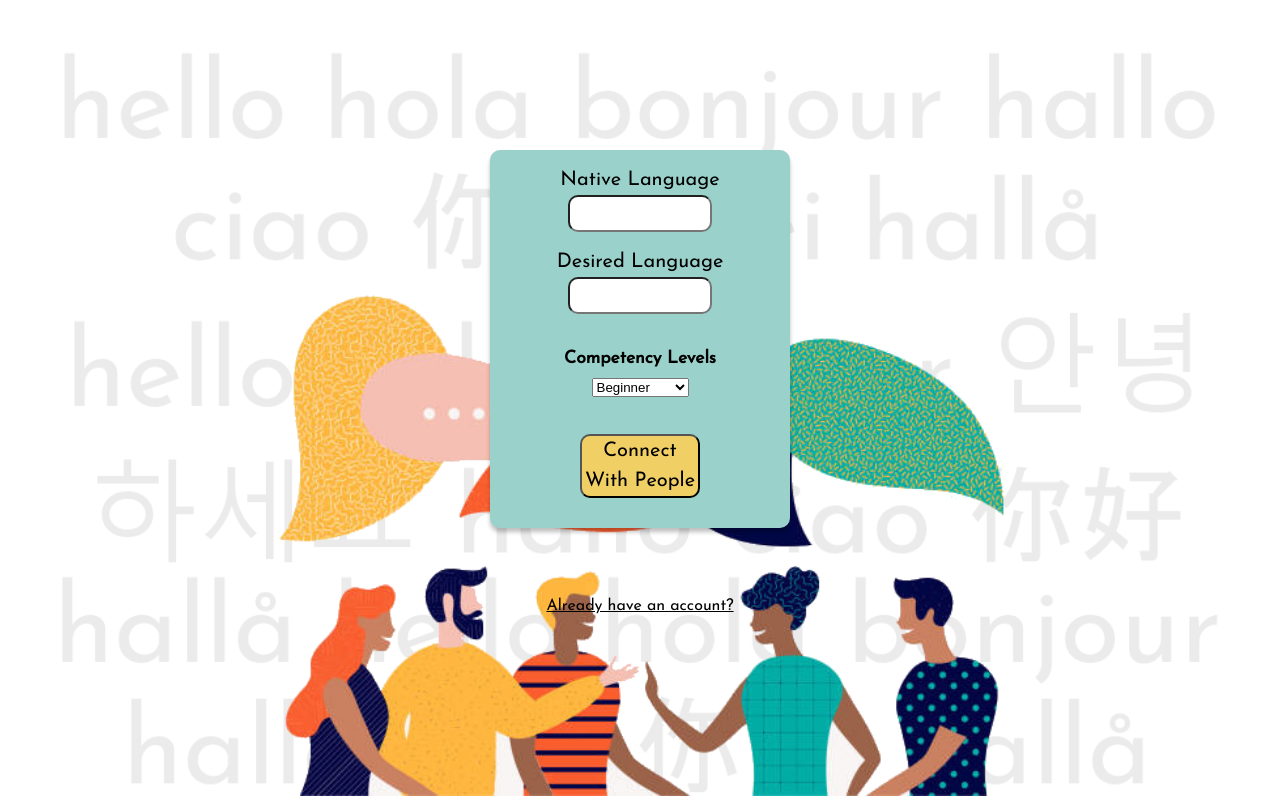
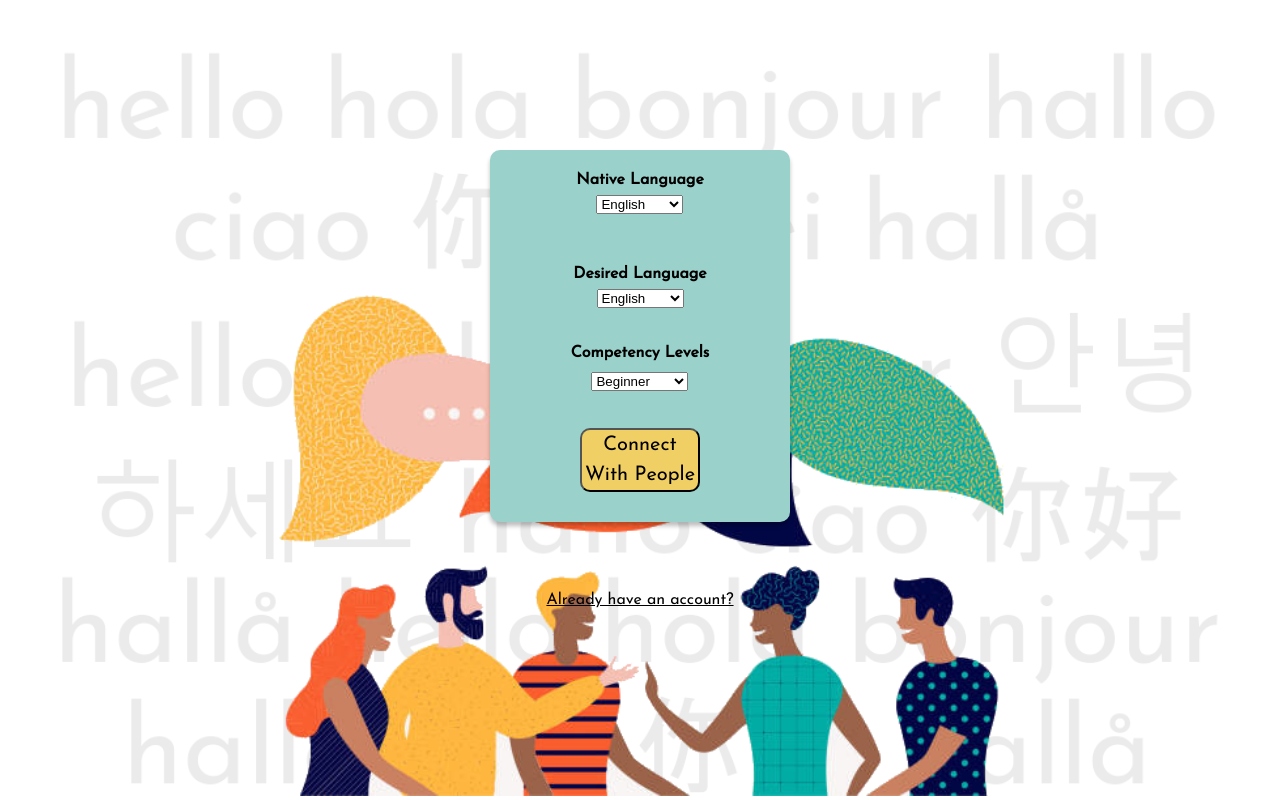
Before and after one commit to AnnaC200/conversa, a React (Create React App) app: page /Register2 in a window 1280 px wide. Shown: the top 800 px of the page. Built offline with nearby package versions, Linux system fonts and the light colour scheme.

Commit message:
altered register page 2 to have drop down options and did the css for it

```diff
--- a/src/components/Register2.js
+++ b/src/components/Register2.js
@@ -26,38 +26,67 @@ const Register2 = () => {
       </div>
       <div>
         <form className="register2" onSubmit={handleRegister}>
-          <label className="register2-items" htmlFor="questions">
-            Native Language
-            <input
-              className="inputfield"
-              id="native-language"
-              name="native-language"
+          <label className="register2-items" htmlFor="NativeLanguage">
+            <h3> Native Language </h3>
+            <select
+              id="NativeLanguage"
+              name="NativeLanguage"
               value={fields.NativeLanguage}
               onChange={handleFieldChange}
-            />
+            >
+              <option value="English">English</option>
+              <option value="French">French</option>
+              <option value="German">German</option>
+              <option value="Spanish">Spanish</option>
+              <option value="Italian">Italian</option>
+              <option value="Greek">Greek</option>
+              <option value="Russian">Russian</option>
+              <option value="Japanese">Japanese</option>
+              <option value="Welsh">Welsh</option>
+              <option value="Urdu">Urdu</option>
+              <option value="Polish">Polish</option>
+              <option value="Ukrainian">Ukrainian</option>
+              <option value="Cantonese">Cantonese</option>
+              <option value="German">German</option>
+            </select>
           </label>
+          <br />
           <label className="register2-items" htmlFor="DesiredLanguage">
-            Desired Language
-            <input
-              className="inputfield"
+            <h3> Desired Language</h3>
+            <select
               id="DesiredLanguage"
               name="DesiredLanguage"
               value={fields.DesiredLanguage}
               onChange={handleFieldChange}
-            />
+            >
+              <option value="English">English</option>
+              <option value="French">French</option>
+              <option value="German">German</option>
+              <option value="Spanish">Spanish</option>
+              <option value="Italian">Italian</option>
+              <option value="Greek">Greek</option>
+              <option value="Russian">Russian</option>
+              <option value="Japanese">Japanese</option>
+              <option value="Welsh">Welsh</option>
+              <option value="Urdu">Urdu</option>
+              <option value="Polish">Polish</option>
+              <option value="Ukrainian">Ukrainian</option>
+              <option value="Cantonese">Cantonese</option>
+              <option value="German">German</option>
+            </select>
           </label>
           <br />
-          <label className="competency-text" htmlFor="CompetencyLevel">
-            <h3> Competency Levels</h3>
+          <label className="competency-text" htmlFor="CompetencyLevels">
+            <h3> Competency Levels </h3>
             <select
-              id="CompetencyLevel"
-              name="CompetencyLevel"
+              id="CompetencyLevels"
+              name="CompetencyLevels"
               value={fields.CompetencyLevels}
               onChange={handleFieldChange}
             >
               <option value="Beginner">Beginner</option>
               <option value="Intermediate">Intermediate</option>
-              <option value="Fluent">Fluent</option>
+              <option value="Advanced">Advanced</option>
             </select>
           </label>
           <button id="button" className="register2-items" type="submit">
--- a/src/styles/register2.css
+++ b/src/styles/register2.css
@@ -99,3 +99,7 @@
   font-size: 15px;
   font-family: 'Josefin Sans', sans-serif;
 }
+
+h3 {
+  font-size: medium;
+}
```
